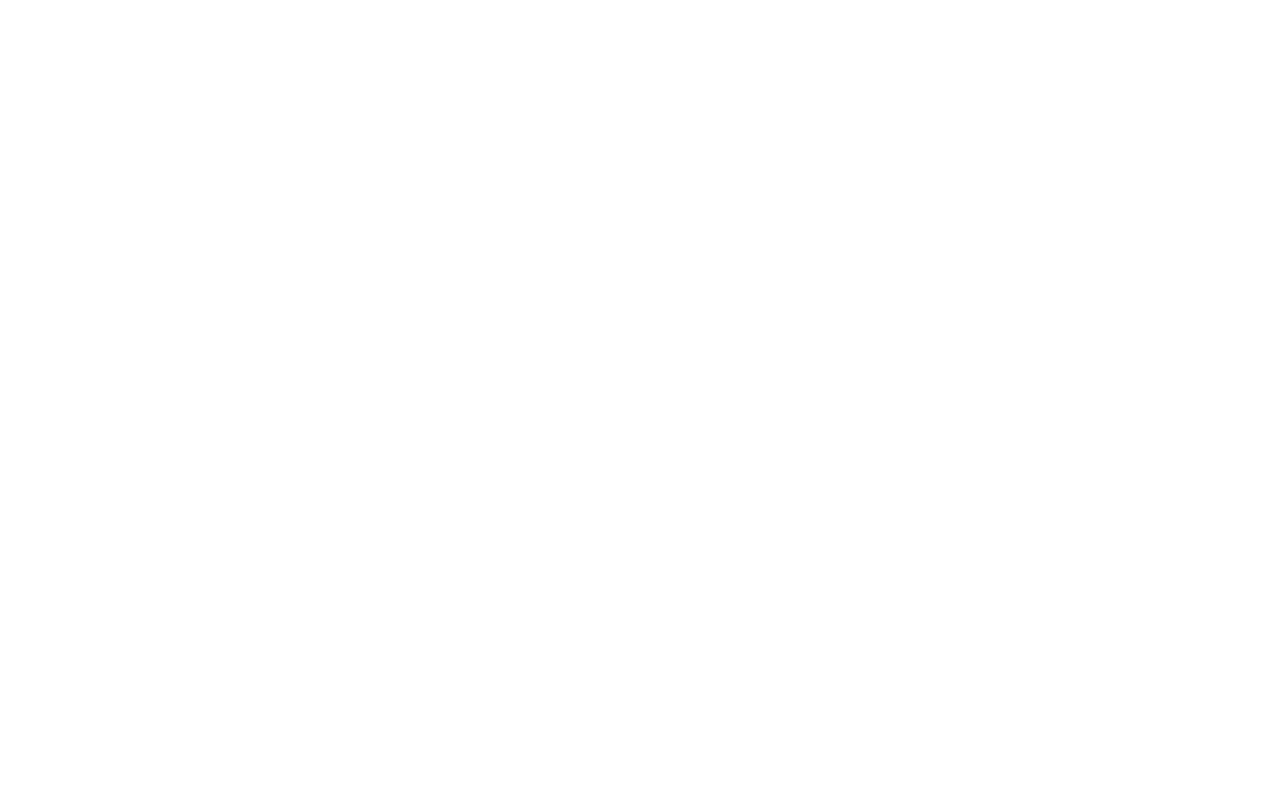
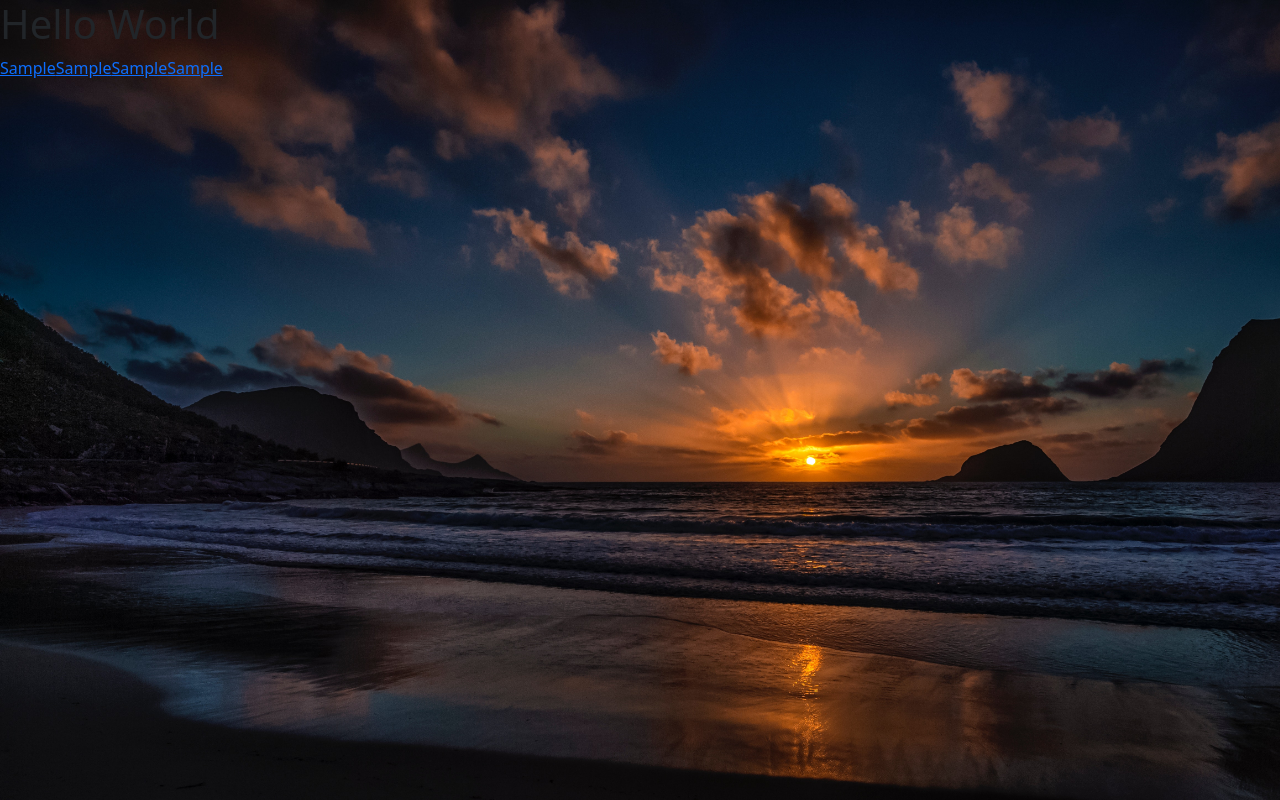
Before and after one commit to jesimielpogi018/first-next-app, a Next.js app: page / in a window 1280 px wide. Built offline with nearby package versions, Linux system fonts and the light colour scheme.

Commit message:
made some changes

```diff
--- /dev/null
+++ b/components/Landing-Page/Navigation/Navigation.module.scss
@@ -0,0 +1,7 @@
+.nav {
+   width: 100%;
+   background-image: url("../../../public/island.jpg");
+   background-size: cover;
+   background-repeat: no-repeat;
+   min-height: 100vh;
+}
--- /dev/null
+++ b/components/Landing-Page/Navigation/Navigation.tsx
@@ -0,0 +1,19 @@
+import { NextComponentType } from "next";
+import React from "react";
+import styles from "./Navigation.module.scss";
+
+const Navigation: NextComponentType = () => {
+   return (
+      <div data-class="landing-navigation" className={styles.nav}>
+         <h1>Hello World</h1>
+         <div data-class="nav-link-container" className={styles.nav_container}>
+            <a href="#">Sample</a>
+            <a href="#">Sample</a>
+            <a href="#">Sample</a>
+            <a href="#">Sample</a>
+         </div>
+      </div>
+   );
+}
+
+export default Navigation;
--- a/pages/_document.tsx
+++ b/pages/_document.tsx
@@ -1,8 +1,12 @@
 import { Html, Head, Main, NextScript } from "next/document";
-import { useRef } from "react";
+import { useEffect } from "react";
+import AOS from "aos";
 
 function Document() {
-   const HTML = useRef();
+   useEffect(() => {
+      console.log("AOS Initialized!")
+      AOS.init();
+   }, []);
 
    return (
       <Html lang="en">
--- a/pages/index.tsx
+++ b/pages/index.tsx
@@ -1,7 +1,10 @@
-import type { NextPage } from "next"
-import Head from "next/head"
-import Image from "next/image"
-import styles from "../styles/modules/Home.module.css"
+import type { NextPage } from "next";
+import Head from "next/head";
+
+import "bootstrap/dist/css/bootstrap.css";
+
+// components
+import Navigation from "../components/Landing-Page/Navigation/Navigation";
 
 const Home: NextPage = () => {
    return (
@@ -11,7 +14,9 @@ const Home: NextPage = () => {
             <meta name="description" content="Generated by create next app" />
          </Head>
 
-         <div></div>
+         <>
+            <Navigation />
+         </>
       </>
    )
 }
--- a/styles/globals.css
+++ /dev/null
@@ -1,16 +0,0 @@
-html,
-body {
-  padding: 0;
-  margin: 0;
-  font-family: -apple-system, BlinkMacSystemFont, Segoe UI, Roboto, Oxygen,
-    Ubuntu, Cantarell, Fira Sans, Droid Sans, Helvetica Neue, sans-serif;
-}
-
-a {
-  color: inherit;
-  text-decoration: none;
-}
-
-* {
-  box-sizing: border-box;
-}
--- /dev/null
+++ b/styles/globals.scss
@@ -0,0 +1,14 @@
+html, body {
+  padding: 0;
+  margin: 0;
+  font-family: sans-serif;
+}
+
+a {
+  color: inherit;
+  text-decoration: none;
+}
+
+* {
+  box-sizing: border-box;
+}
```
Also changed, not shown: components/Landing-Page/Content/Content.tsx (added, +13 -0 lines), package.json (+10 -1 lines), pages/_app.tsx (+5 -3 lines), .eslintrc.json, .prettierrc.json, components/Landing-Page/Content/Content.module.scss (added), public/island.jpg (added), 1 other file (tests, documents, lock files or other folders).
